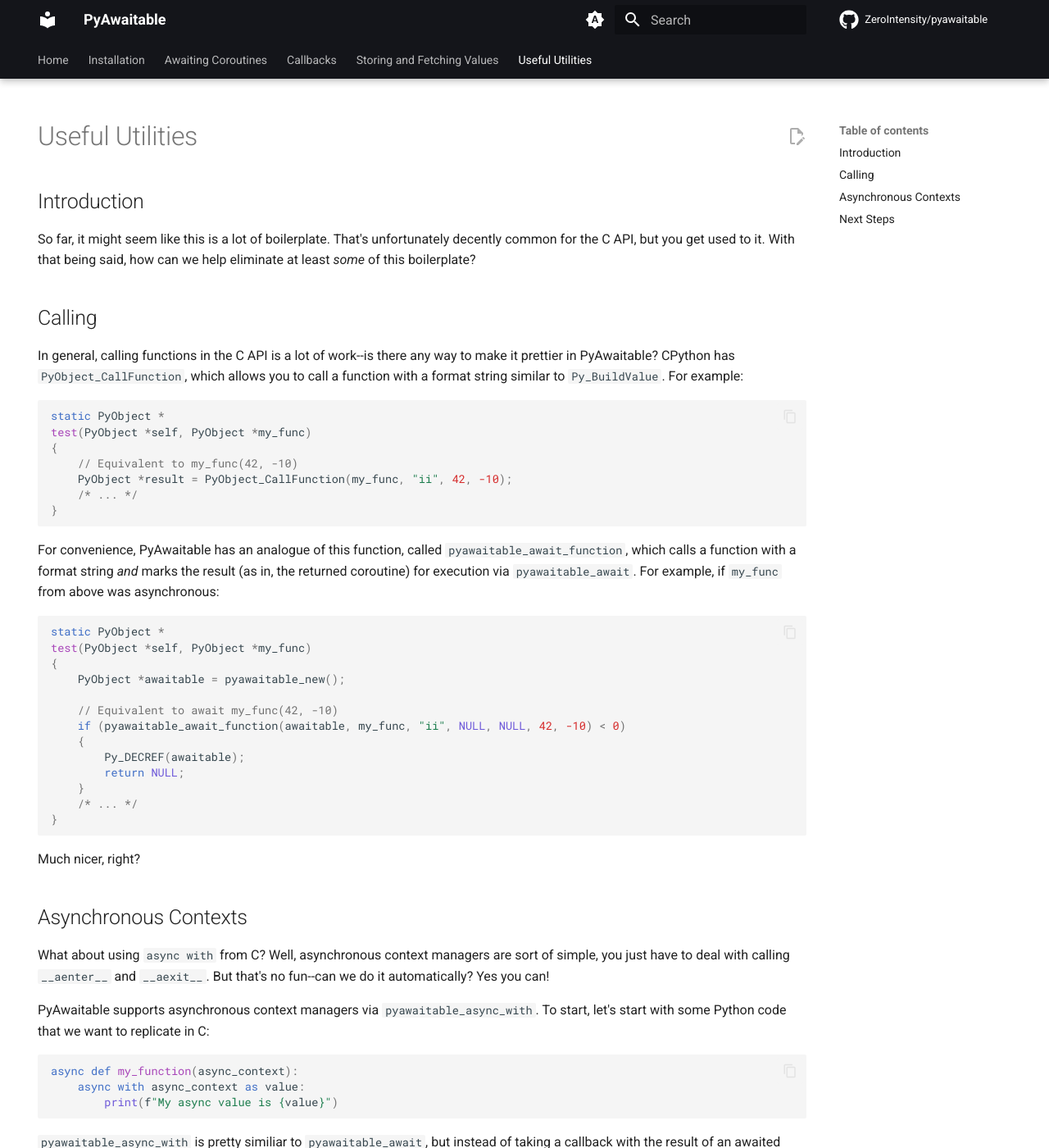
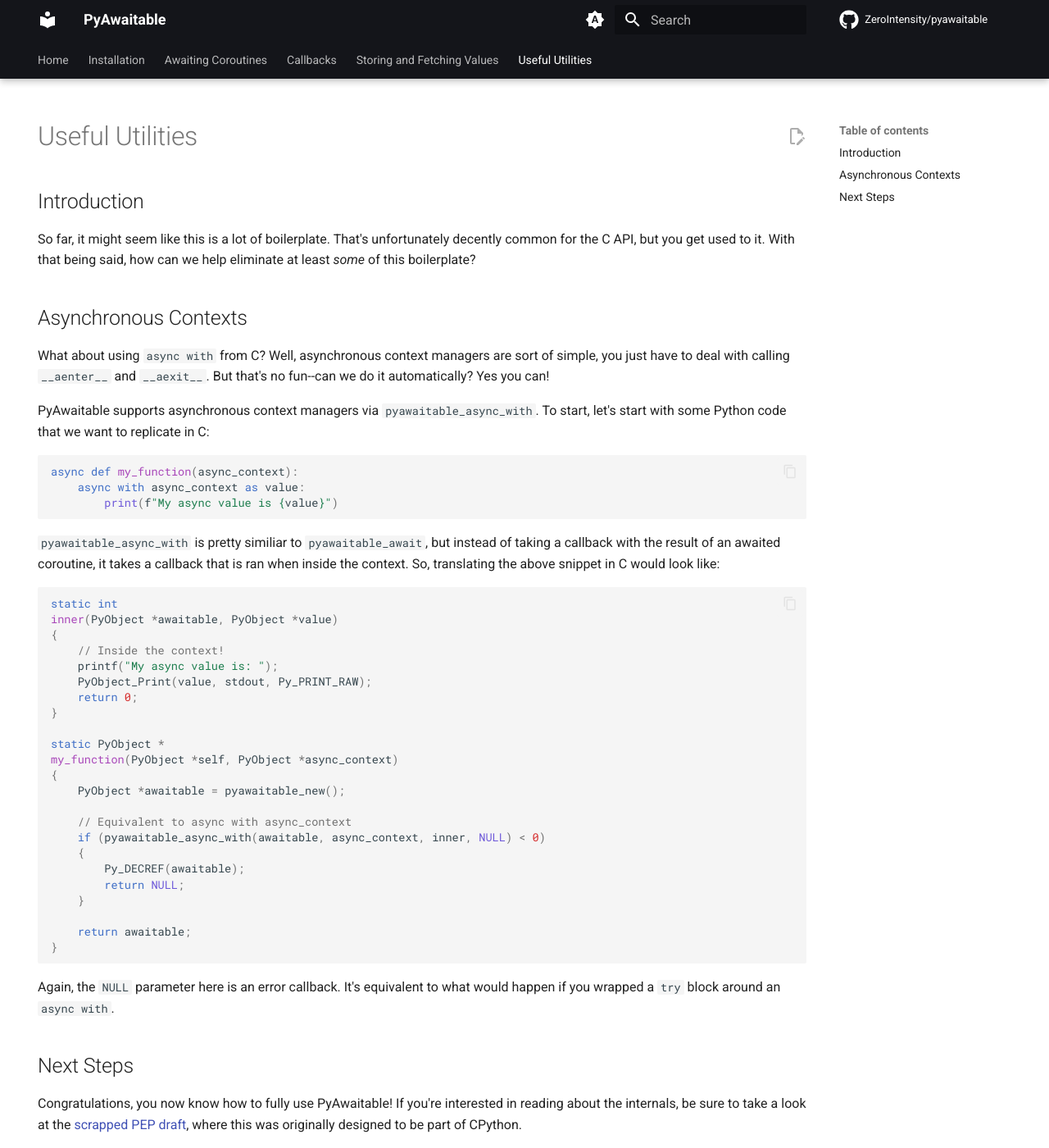
Before and after one commit to ZeroIntensity/pyawaitable, an MkDocs documentation site: the page built from docs/utilities.md, in a window 1280 px wide and 1400 px high. Shown: the whole window at 82% size. Built offline with MkDocs 1.6.1 and Material for MkDocs 9.7.7, drawn with Linux system fonts in a browser that asks for light colours; comment, search, counter and statistics services are not loaded.

Commit message:
Change some of the docs.

````diff
--- a/docs/utilities.md
+++ b/docs/utilities.md
@@ -8,40 +8,6 @@
 ## Introduction
 
 So far, it might seem like this is a lot of boilerplate. That's unfortunately decently common for the C API, but you get used to it. With that being said, how can we help eliminate at least _some_ of this boilerplate?
-
-## Calling
-
-In general, calling functions in the C API is a lot of work--is there any way to make it prettier in PyAwaitable? CPython has `PyObject_CallFunction`, which allows you to call a function with a format string similar to `Py_BuildValue`. For example:
-
-```c
-static PyObject *
-test(PyObject *self, PyObject *my_func)
-{
-    // Equivalent to my_func(42, -10)
-    PyObject *result = PyObject_CallFunction(my_func, "ii", 42, -10);
-    /* ... */
-}
-```
-
-For convenience, PyAwaitable has an analogue of this function, called `pyawaitable_await_function`, which calls a function with a format string _and_ marks the result (as in, the returned coroutine) for execution via `pyawaitable_await`. For example, if `my_func` from above was asynchronous:
-
-```c
-static PyObject *
-test(PyObject *self, PyObject *my_func)
-{
-    PyObject *awaitable = pyawaitable_new();
-
-    // Equivalent to await my_func(42, -10)
-    if (pyawaitable_await_function(awaitable, my_func, "ii", NULL, NULL, 42, -10) < 0)
-    {
-        Py_DECREF(awaitable);
-        return NULL;
-    }
-    /* ... */
-}
-```
-
-Much nicer, right?
 
 ## Asynchronous Contexts
 
````
